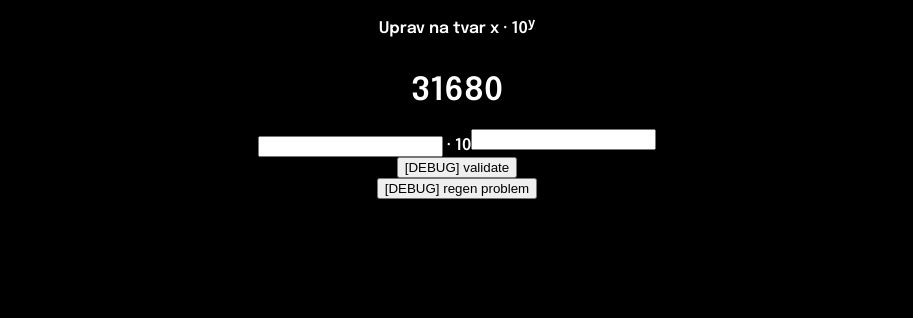
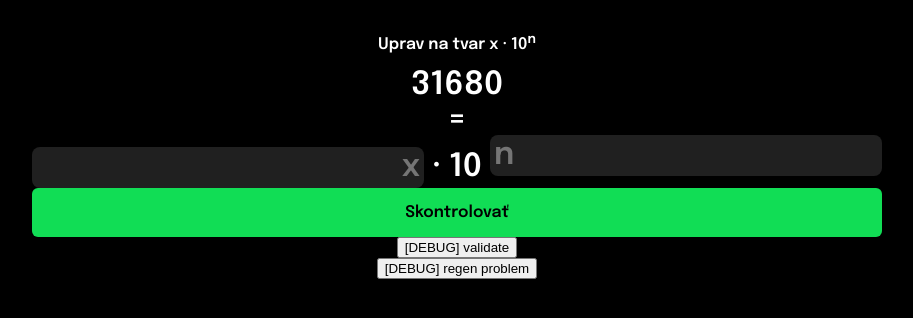
Before and after one commit to FajsiEx/unilla, an Angular app: page /problems in a window 1280 px wide. Shown: the top 318 px of the page, without its empty margins (183-1096 px from the left). Built offline with nearby package versions, Linux system fonts and the light colour scheme.

Commit message:
* style the problem page better

```diff
--- a/src/app/pages/problem-page/problem-page.component.html
+++ b/src/app/pages/problem-page/problem-page.component.html
@@ -1,9 +1,21 @@
 <div class="page">
-    <p>Uprav na tvar x · 10<sup>y</sup></p>
-    <h1 class="current-problem">{{currentProblem}}</h1>
+    <p>Uprav na tvar x · 10<sup>n</sup></p>
+    <div class="current-problem">{{currentProblem}}</div>
+
+    <div class="equal-sign">=</div>
 
     <div class="answer-form">
-        <input type="number" [(ngModel)]="answerBase"> · 10<sup><input type="number" [(ngModel)]="answerPow"></sup>
+        <input type="number"
+               [(ngModel)]="answerBase"
+               class="answer-base"
+               placeholder="x" size="4" formnovalidate> · 10
+        <sup>
+            <input type="number" [(ngModel)]="answerPow"
+                   class="answer-pow"
+                   placeholder="n" size="1">
+        </sup>
+
+        <div class="start-button">Skontrolovať</div>
     </div>
 
     <button (click)="validate()">[DEBUG] validate</button>
--- a/src/app/pages/problem-page/problem-page.component.scss
+++ b/src/app/pages/problem-page/problem-page.component.scss
@@ -0,0 +1,57 @@
+.current-problem, .equal-sign {
+  font-size: 32px;
+
+  line-break: anywhere;
+}
+
+.answer-form {
+  font-size: 32px;
+
+  input {
+    font-size: 32px;
+    font-family: var(--font-base);
+    border: none;
+    background: rgba(128,128,128,0.25);
+    border-radius: 8px;
+    color: var(--color-text);
+    outline: none !important;
+    padding: 4px;
+
+    &:invalid {
+      box-shadow: none;
+    }
+
+    &.answer-base {
+      text-align: right;
+    }
+  }
+
+  // To hide arrows and stuff
+  input::-webkit-outer-spin-button,
+  input::-webkit-inner-spin-button {
+    -webkit-appearance: none;
+    margin: 0;
+  }
+
+  input[type=number] {
+    -moz-appearance: textfield;
+  }
+}
+
+
+.start-button {
+  width: calc(100% - 2 * 48px); // To account for the padding
+
+  font-size: initial;
+  background: var(--color-accent);
+  color: black;
+  padding: 16px 48px;
+  border-radius: 6px;
+
+  cursor: pointer;
+
+  transition: filter var(--transition);
+  &:hover {
+    filter: var(--filter-hover);
+  }
+}
--- a/src/app/pages/problem-page/problem-page.component.ts
+++ b/src/app/pages/problem-page/problem-page.component.ts
@@ -87,16 +87,12 @@ export class ProblemPageComponent implements OnInit {
         const baseNumWholePlaces = baseNumber.toString().split('.')[0];
         const baseNumDecimalPlaces = baseNumber.toString().split('.')[1];
 
-        console.log(baseNumWholePlaces, baseNumDecimalPlaces);
-
         if (decPointDirection) {
             shiftedNum = baseNumWholePlaces + baseNumDecimalPlaces + '0'.repeat(decPlacesCount - baseNumDecimalPlaces.length);
             this.correctAnsPow = decPlacesCount;
         } else {
             try {
-                console.log('Got to have D-!!!');
                 shiftedNum = '0.' + '0'.repeat(decPlacesCount - baseNumDecimalPlaces.length) + baseNumWholePlaces + baseNumDecimalPlaces;
-                console.log('Shifted num is', shiftedNum);
 
                 let i = 0;
                 let firstNumIndex = 0;
@@ -115,7 +111,7 @@ export class ProblemPageComponent implements OnInit {
             }
         }
 
-        console.log(this.difficulty, minBaseNumberLength, maxBaseNumberLength, baseNumberLength, minDPShift, maxDPShift, baseNumber, decPointDirection, decPlacesCount, shiftedNum);
+        console.log(`DIFF:${this.difficulty} // Solution: ${this.baseNum} * 10^${this.correctAnsPow}`);
 
         this.difficulty += 0.1;
 
--- a/src/styles.scss
+++ b/src/styles.scss
@@ -29,4 +29,6 @@ body {
   display: flex;
   flex-direction: column;
   align-items: center;
+
+  padding: 16px;
 }
```
